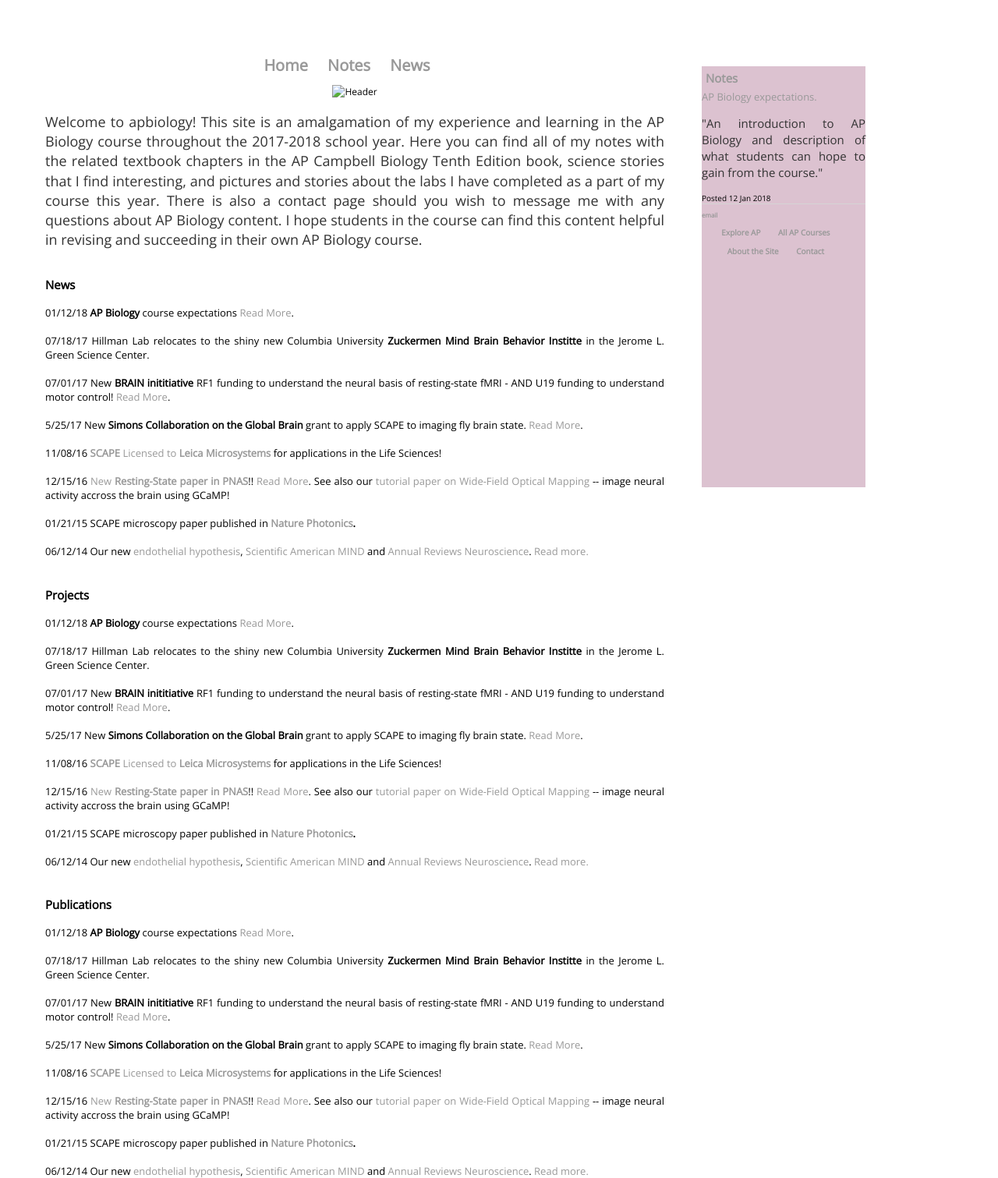
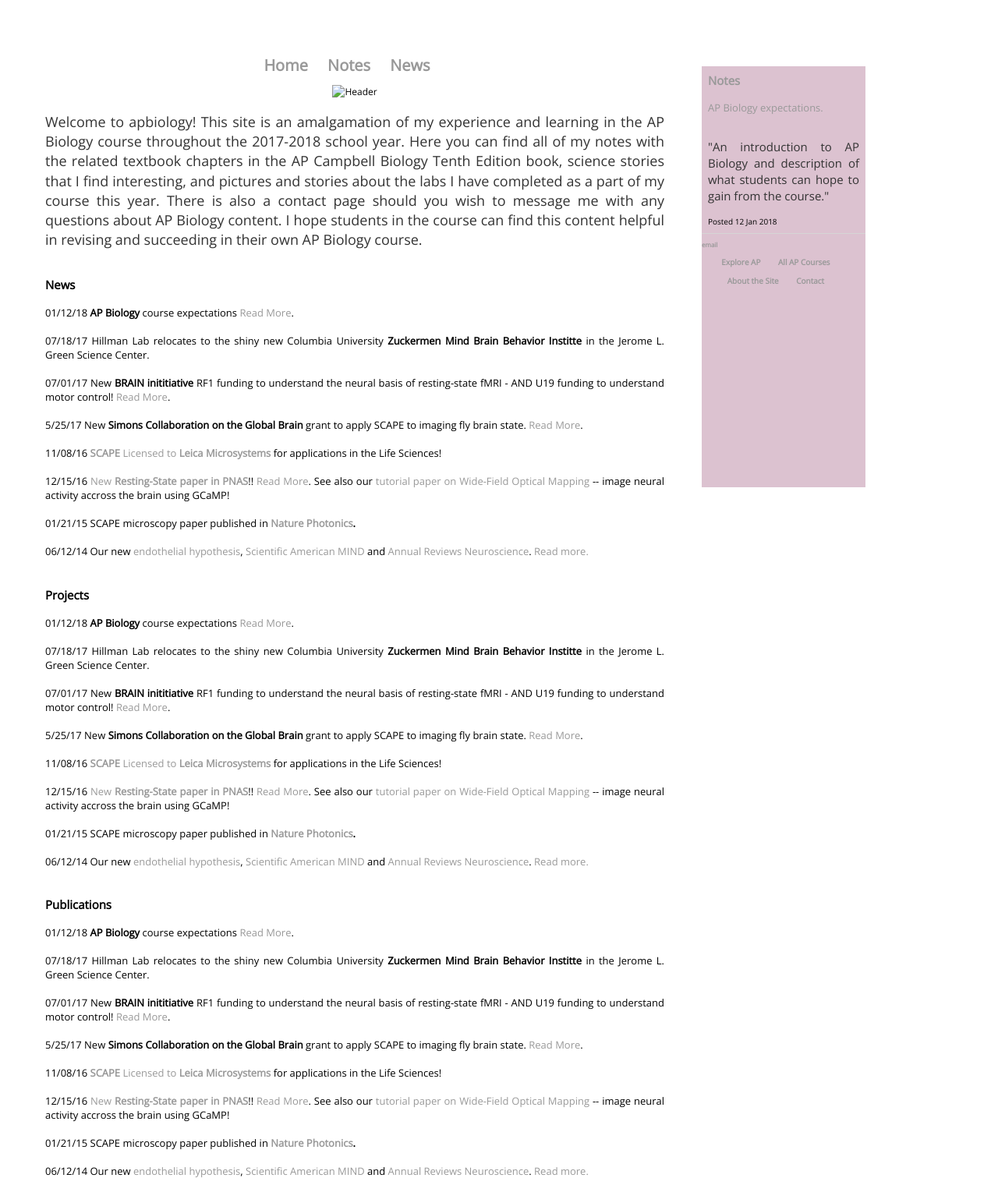
Before and after one commit to meganscarlett/meganscarlett.github.io, a Jekyll site: the page built from index.html, in a window 1280 px wide. Shown: the whole page at 78% size. Built offline with Jekyll 4.4.1, drawn with Linux system fonts in a browser that asks for light colours.

Commit message:
Update index.html

```diff
--- a/index.html
+++ b/index.html
@@ -91,18 +91,19 @@ I hope students in the course can find this content helpful in revising and succ
 	<div class="row">
 		<div class="col-md-4">
 			<div class="head">
-			<div style="padding: 5px">
+			<div style="padding: 8px">
 				<div style="font-size: 15px; font-weight: bold"><a class="off" href="/_notes/">Notes</a></div>
 		</div>
 		<div class="bigspacer"></div>
 		<div class="feedbox">
-			<div style="font-size: 13px"><div class="note-title"></div>
+			<div style="font-size: 13px;padding: 8px""><div class="note-title"></div>
 				<i class="fa fa-bullhorn fa-fw">
 		</i>
 		<a class="off" href="https://meganscarlett.github.io/2018/01/11/ap-biology-course-expectations.html">
 					AP Biology expectations.
 		</a>
 		</div>
+		<div style="padding: 8px">
 		<div class="note">
 			<p>
 				"An introduction to AP Biology and description of what students can hope to gain from the course."
```
